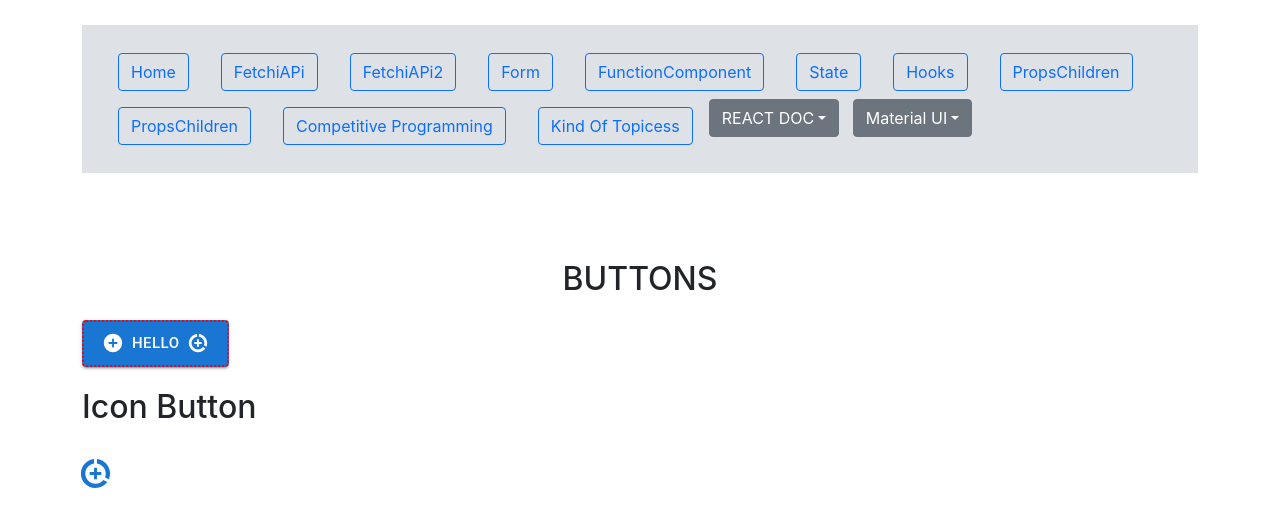
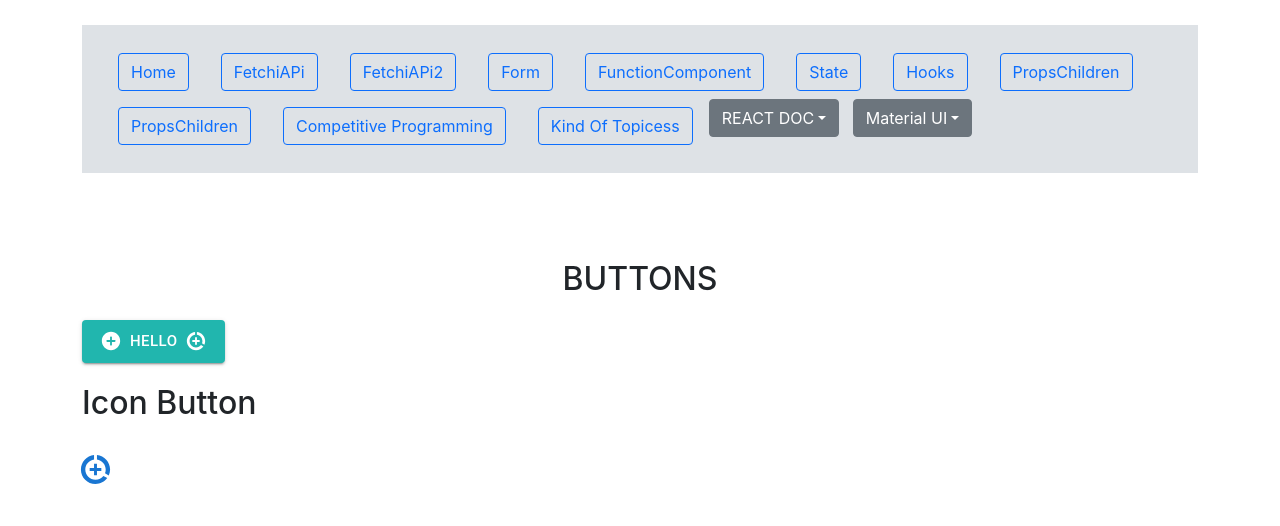
Before and after one commit to balaji1610/basic_react_new, a React (Create React App) app: page /Inputs in a window 1280 px wide. Shown: the top 526 px of the page. Built offline with nearby package versions, Linux system fonts and the light colour scheme.

Commit message:
custom_button

```diff
--- a/src/MaterialUI/Topices/InputTopic/Buttons.jsx
+++ b/src/MaterialUI/Topices/InputTopic/Buttons.jsx
@@ -1,10 +1,12 @@
 import ConButton from "./Components/ConButton";
 import AddCircleRoundedIcon from "@mui/icons-material/AddCircleRounded";
 import DataSaverOnOutlinedIcon from "@mui/icons-material/DataSaverOnOutlined";
-
+import { useState } from "react";
 import IconButton from "@mui/material/IconButton";
 import ConIconButton from "./Components/ConIconButton";
+import Button from "@mui/material/Button";
 export default function Buttons() {
+  const [hoverd, setHoverd] = useState(false);
   const clickEvent = () => {
     alert("balaji");
   };
@@ -12,18 +14,30 @@ export default function Buttons() {
   const IconClick = () => {
     alert("ICON");
   };
+
+  const Mouseenter = () => {
+    setHoverd(true);
+  };
+  const Mouseleave = () => {
+    setHoverd(false);
+  };
   return (
     <div>
       <ConButton
         variant="contained"
         label="Hello"
-        sx={{ border: "2px dotted red" }}
         size="large"
-        color="primary"
+        // color="primary"
         onClick={clickEvent}
         startIcon={<AddCircleRoundedIcon />}
         endIcon={<DataSaverOnOutlinedIcon />}
+        style={{
+          backgroundColor: hoverd ? "red" : "#21b6ae",
+        }}
+        onMouseEnter={Mouseenter}
+        onMouseLeave={Mouseleave}
       />
+      <div></div>
       <h1>Icon Button</h1>
       <div>
         <ConIconButton
@@ -31,6 +45,7 @@ export default function Buttons() {
           edge="start"
           color="primary"
           onClick={IconClick}
+
         />
       </div>
     </div>
--- a/src/MaterialUI/Topices/InputTopic/Components/ConButton.jsx
+++ b/src/MaterialUI/Topices/InputTopic/Components/ConButton.jsx
@@ -4,12 +4,14 @@ export default function ConButton({
   disabled,
   variant,
   label,
-  sx,
+  style,
   size,
   color,
   onClick,
   startIcon,
   endIcon,
+  onMouseEnter,
+  onMouseLeave,
 }) {
   return (
     <>
@@ -17,11 +19,13 @@ export default function ConButton({
         disabled={disabled}
         variant={variant}
         size={size}
-        sx={sx}
+        style={style}
         color={color}
         onClick={onClick}
         startIcon={startIcon}
         endIcon={endIcon}
+        onMouseEnter={onMouseEnter}
+        onMouseLeave={onMouseLeave}
       >
         {label}
       </Button>
```
